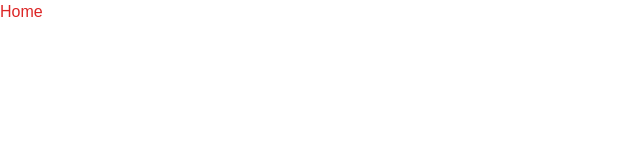
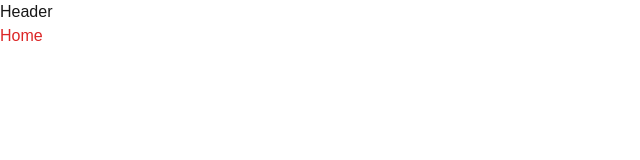
Before and after one commit to SerkanDiner/next-blog, a Next.js app: page / in a window 1280 px wide. Shown: the top 160 px of the page, without its empty margins (0-640 px from the left). Built offline with nearby package versions, Linux system fonts and the light colour scheme.

Commit message:
Creating a Header.jsx and use that component on layout.js

```diff
--- /dev/null
+++ b/src/app/components/Header.jsx
@@ -0,0 +1,9 @@
+import React from 'react'
+
+export default function Header() {
+  return (
+    <div>
+      Header
+    </div>
+  )
+}
--- a/src/app/layout.js
+++ b/src/app/layout.js
@@ -1,5 +1,6 @@
 import localFont from "next/font/local";
 import "./globals.css";
+import Header from './components/Header';
 
 const geistSans = localFont({
   src: "./fonts/GeistVF.woff",
@@ -23,6 +24,7 @@ export default function RootLayout({ children }) {
       <body
         className={`${geistSans.variable} ${geistMono.variable} antialiased`}
       >
+        <Header />
         {children}
       </body>
     </html>
```
